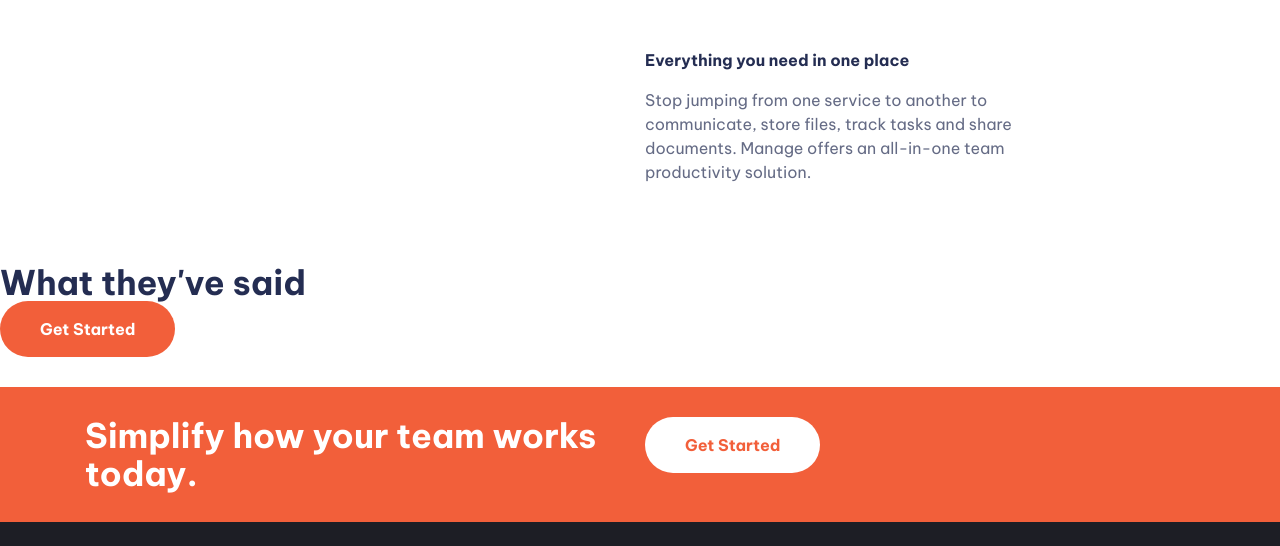
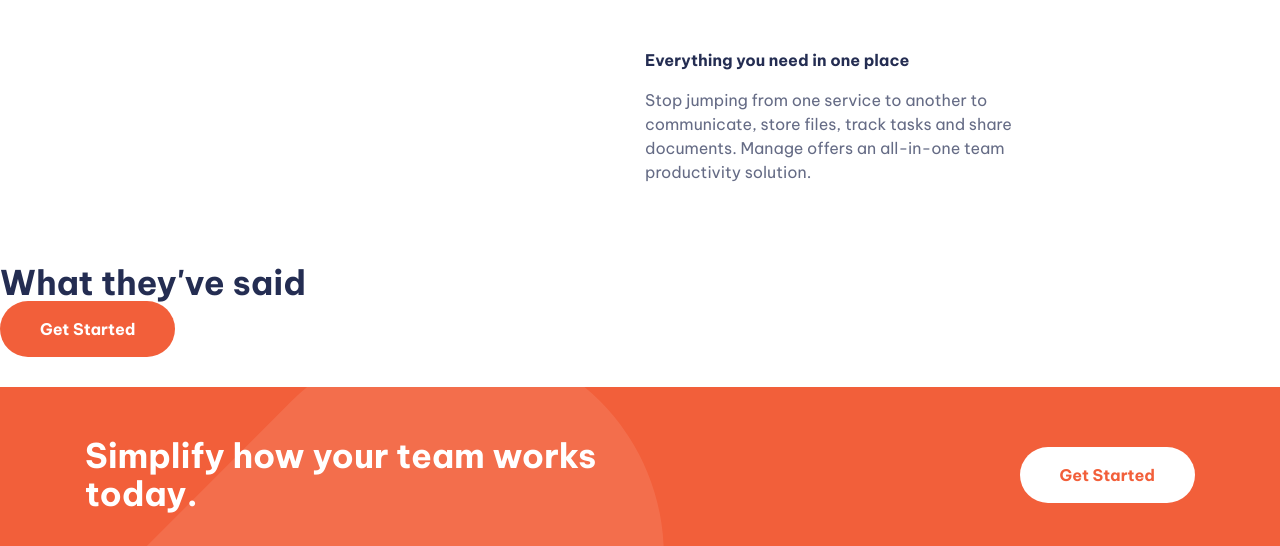
Before and after one commit to CemEkiz/manage-website, a website built with Vite: page index.html in a window 1280 px wide. Shown: the part 1086-1632 px from the top of the page. Built offline with nearby package versions, Linux system fonts and the light colour scheme.

Commit message:
ui: CTA section

```diff
--- a/index.html
+++ b/index.html
@@ -172,16 +172,16 @@
 
 			<!-- CTA -->
 			<section
-				class="cta | padding-block-700 bg-accent-400 text-neutral-100"
+				class="cta | padding-block-900 bg-accent-400 text-neutral-100"
 			>
 				<div class="container">
-					<div class="even-columns">
+					<div class="even-columns vertical-align-center">
 						<div>
 							<p class="fs-secondary-heading fw-bold">
 								Simplify how your team works today.
 							</p>
 						</div>
-						<div>
+						<div class="justify-self-end-md">
 							<button class="button" data-type="inverted">
 								Get Started
 							</button>
--- /dev/null
+++ b/sass/layout/_cta.scss
@@ -0,0 +1,23 @@
+@use '../abstracts/' as *;
+
+.cta {
+	position: relative;
+	isolation: isolate;
+	text-align: center;
+
+	@media (min-width: 50em) {
+		text-align: left;
+	}
+}
+
+.cta::before {
+	content: '';
+	position: absolute;
+	z-index: -1;
+	inset: 0;
+	background-image: url(/assets/svg/bg-tablet-pattern.svg),
+		url(/assets/svg/bg-tablet-pattern.svg);
+	background-repeat: no-repeat;
+	background-position: -15rem -5rem, 160rem -65rem;
+	opacity: 0.1;
+}
--- a/sass/layout/_general.scss
+++ b/sass/layout/_general.scss
@@ -12,6 +12,20 @@ body {
 
 	width: min(var(--max-width), 100% - (var(--padding) * 2));
 	margin-inline: auto;
+}
+
+.vertical-align-center {
+	align-items: center;
+}
+
+.justify-self-end {
+	justify-self: end;
+}
+
+@media (min-width: 50em) {
+	.justify-self-end-md {
+		justify-self: end;
+	}
 }
 
 .even-columns {
--- a/sass/main.scss
+++ b/sass/main.scss
@@ -2,6 +2,7 @@
 @use 'base/utilities';
 
 @use 'layout/general';
+@use 'layout/cta';
 
 @use 'components/button';
 @use 'components/navigation';
```
